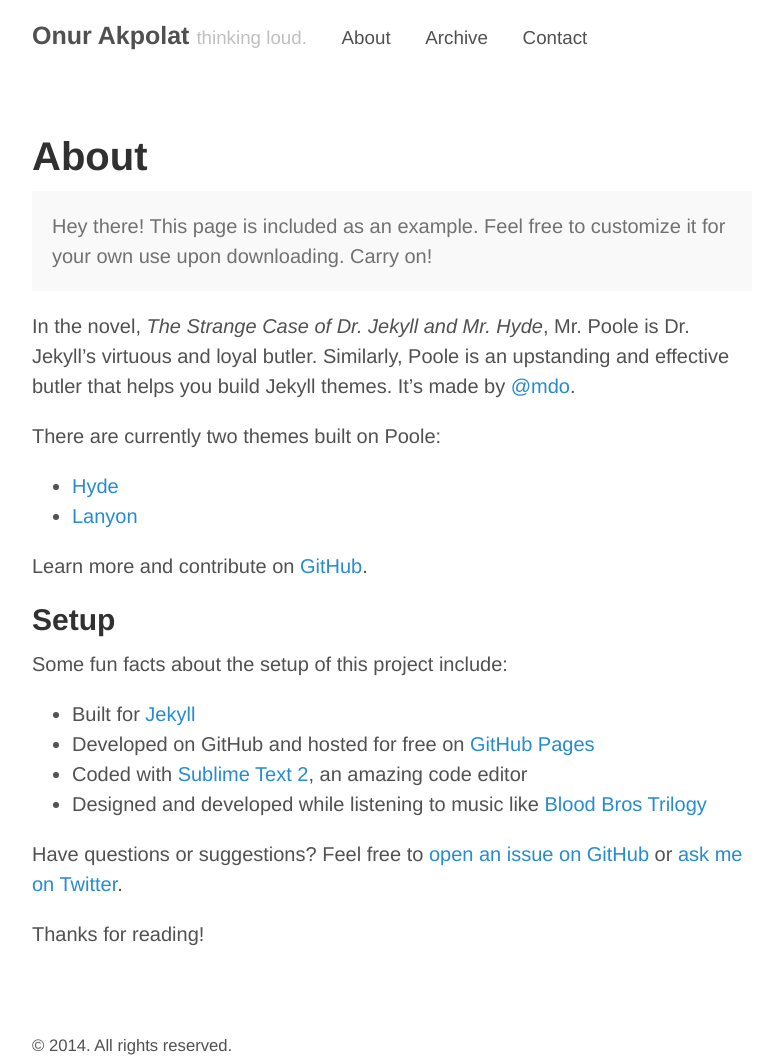
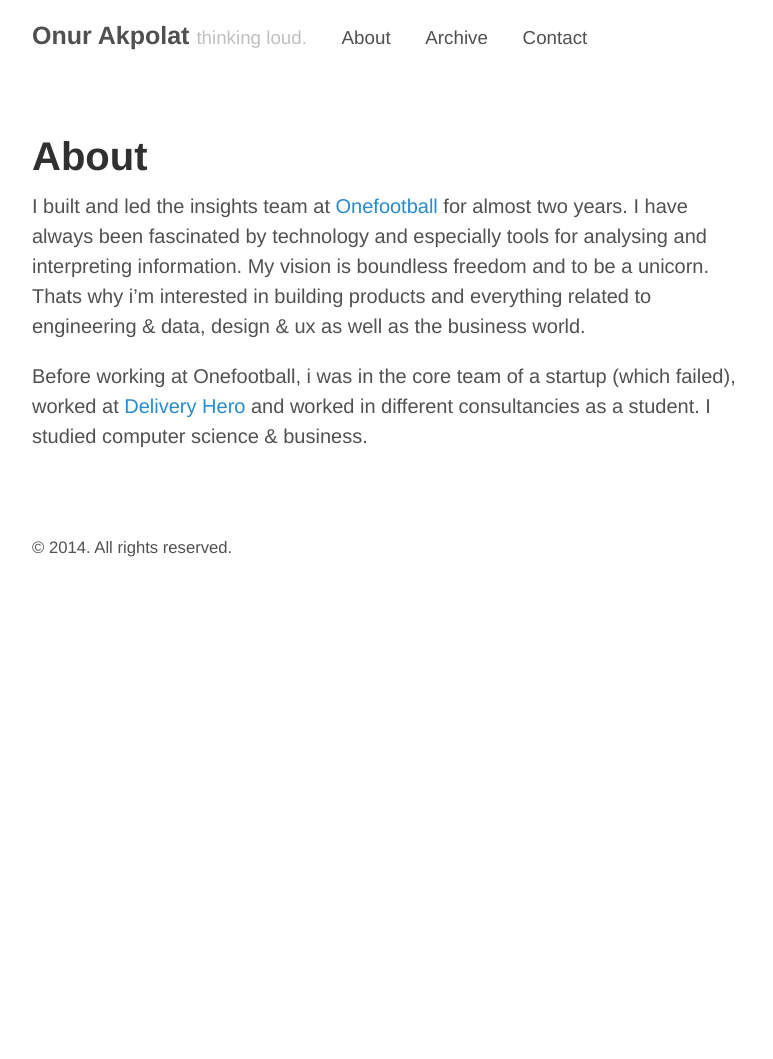
Before and after one commit to onurakpolat/onurakpolat.github.io, a Jekyll site: the page built from about.md, in a window 1280 px wide. Shown: the whole page, without its empty margins (248-1021 px from the left). Built offline with Jekyll 4.4.1, drawn with Linux system fonts in a browser that asks for light colours; comment, search, counter and statistics services are not loaded; after the commit the page ends 900 px from its top, so only the background shows below that.

Commit message:
Update about.md

```diff
--- a/about.md
+++ b/about.md
@@ -3,28 +3,13 @@ layout: page
 title: About
 ---
 
-<p class="message">
-  Hey there! This page is included as an example. Feel free to customize it for your own use upon downloading. Carry on!
-</p>
+I built and led the insights team at [Onefootball](http://onefootball.com/)
+for almost two years. I have always been fascinated by technology
+and especially tools for analysing and interpreting information.
+My vision is boundless freedom and to be a unicorn.
+Thats why i'm interested in building products and everything related to
+engineering & data, design & ux as well as the business world.
 
-In the novel, *The Strange Case of Dr. Jekyll and Mr. Hyde*, Mr. Poole is Dr. Jekyll's virtuous and loyal butler. Similarly, Poole is an upstanding and effective butler that helps you build Jekyll themes. It's made by [@mdo](https://twitter.com/mdo).
-
-There are currently two themes built on Poole:
-
-* [Hyde](http://hyde.getpoole.com)
-* [Lanyon](http://lanyon.getpoole.com)
-
-Learn more and contribute on [GitHub](https://github.com/poole).
-
-## Setup
-
-Some fun facts about the setup of this project include:
-
-* Built for [Jekyll](http://jekyllrb.com)
-* Developed on GitHub and hosted for free on [GitHub Pages](https://pages.github.com)
-* Coded with [Sublime Text 2](http://sublimetext.com), an amazing code editor
-* Designed and developed while listening to music like [Blood Bros Trilogy](https://soundcloud.com/maddecent/sets/blood-bros-series)
-
-Have questions or suggestions? Feel free to [open an issue on GitHub](https://github.com/poole/poole/issues/new) or [ask me on Twitter](https://twitter.com/mdo).
-
-Thanks for reading!
+Before working at Onefootball, i was in the core team of a startup (which failed),
+worked at [Delivery Hero](http://deliveryhero.com/) and worked in different consultancies
+as a student. I studied computer science & business.
```
